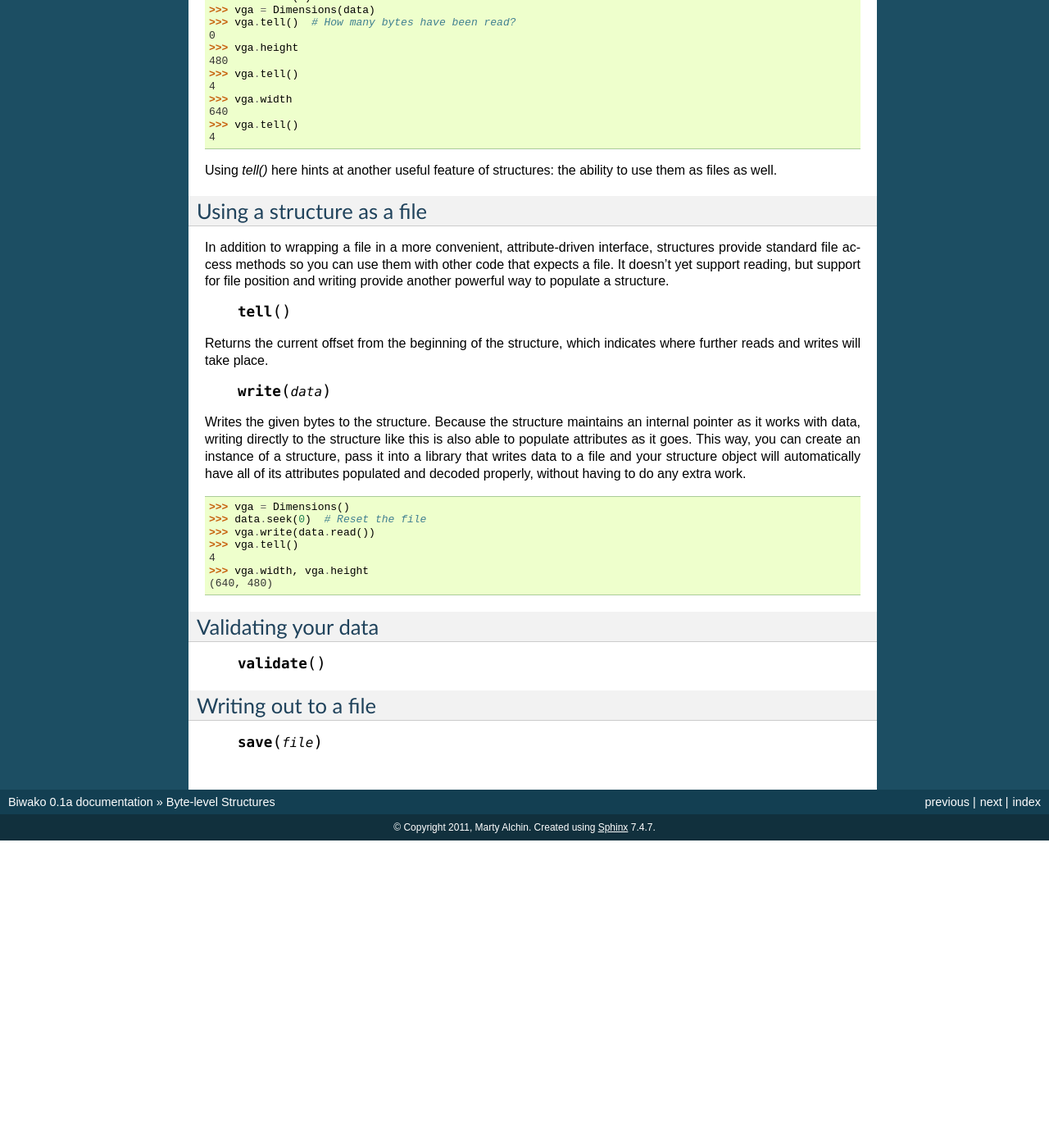
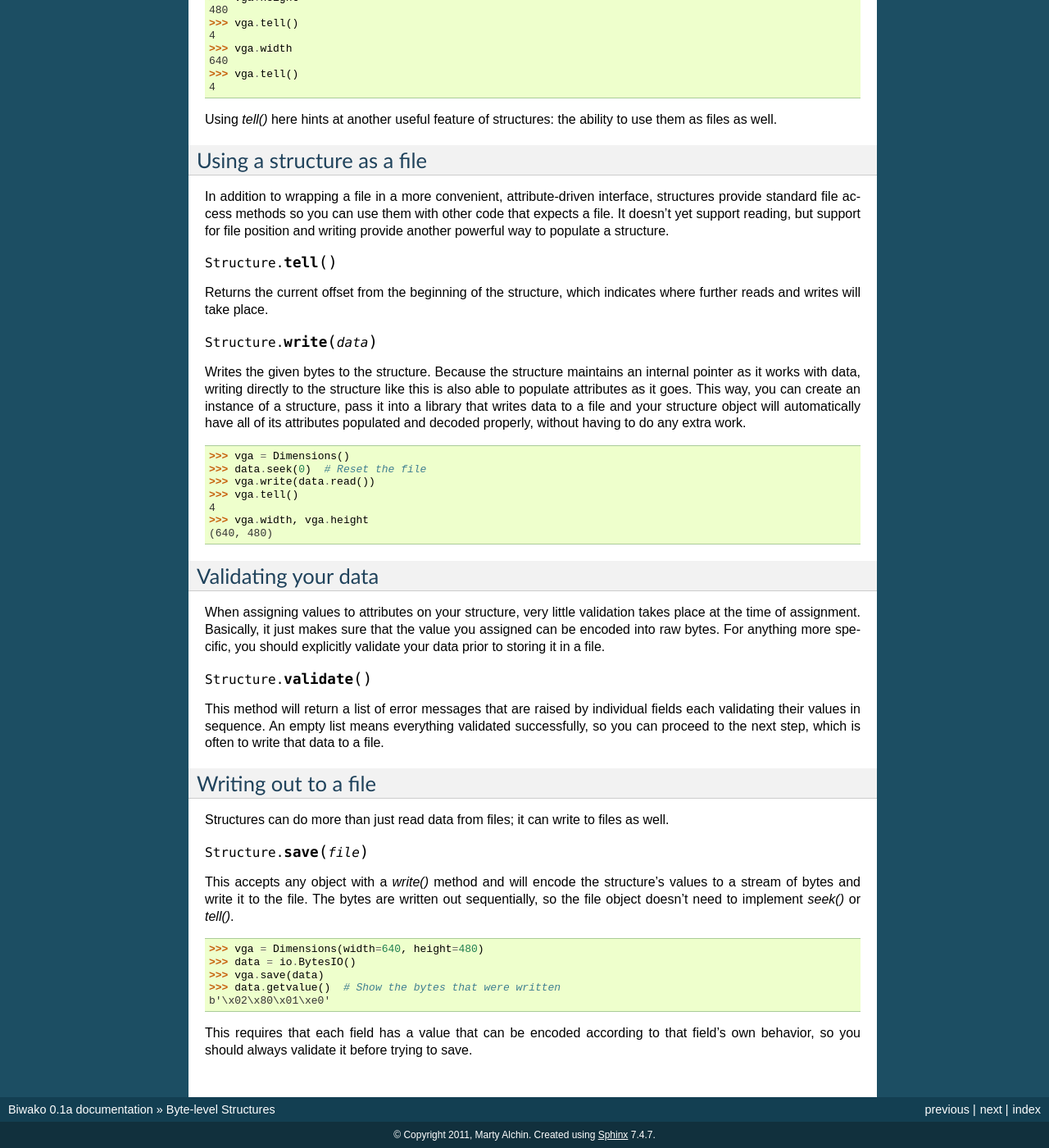
Before and after one commit to gulopine/steel, a Sphinx documentation site: the page built from docs/byte/structures.rst, in a window 1280 px wide and 1400 px high, scrolled down 1501 px. Shown: the whole window at 82% size. Built offline with Sphinx 7.4.7, drawn with Linux system fonts in a browser that asks for light colours; before the commit the page ends 2526 px from its top, so only the background shows below that; some of the changed text lies outside the part shown.

Commit message:
Added more docs and (hopefully) fixed method references

```diff
--- a/docs/byte/structures.rst
+++ b/docs/byte/structures.rst
@@ -125,12 +122,12 @@ structures provide standard file access methods so you can use them with other
 code that expects a file. It doesn't yet support reading, but support for file
 position and writing provide another powerful way to populate a structure.
 
-   .. method:: tell()
+.. method:: Structure.tell()
 
 Returns the current offset from the beginning of the structure, which indicates
 where further reads and writes will take place.
 
-   .. method:: write(data)
+.. method:: Structure.write(data)
 
 Writes the given bytes to the structure. Because the structure maintains an
 internal pointer as it works with data, writing directly to the structure like
@@ -152,9 +149,37 @@ and decoded properly, without having to do any extra work.
 Validating your data
 --------------------
 
-   .. method:: validate()
+When assigning values to attributes on your structure, very little validation
+takes place at the time of assignment. Basically, it just makes sure that the
+value you assigned can be encoded into raw bytes. For anything more specific,
+you should explicitly validate your data prior to storing it in a file.
+
+.. method:: Structure.validate()
+
+This method will return a list of error messages that are raised by individual
+fields each validating their values in sequence. An empty list means everything
+validated successfully, so you can proceed to the next step, which is often to
+write that data to a file.
 
 Writing out to a file
 ---------------------
 
-   .. method:: save(file)
+Structures can do more than just read data from files; it can write to files as
+well.
+
+.. method:: Structure.save(file)
+
+This accepts any object with a `write()` method and will encode the structure's
+values to a stream of bytes and write it to the file. The bytes are written out
+sequentially, so the file object doesn't need to implement `seek()` or `tell()`.
+
+::
+
+    >>> vga = Dimensions(width=640, height=480)
+    >>> data = io.BytesIO()
+    >>> vga.save(data)
+    >>> data.getvalue()  # Show the bytes that were written
+    b'\x02\x80\x01\xe0'
+
+This requires that each field has a value that can be encoded according to that
+field's own behavior, so you should always validate it before trying to save.
```
Also changed, not shown: other parts of docs/byte/structures.rst (+1 -4 lines).
